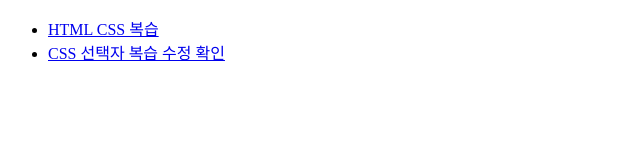
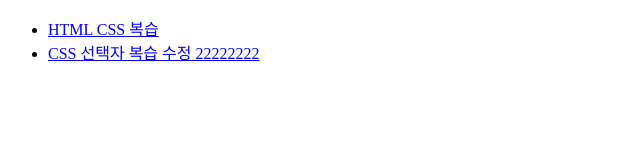
Before and after one commit to yuyeong00/k6_fe, a plain HTML site: page index.html in a window 1280 px wide. Shown: the full height of the page, 0-640 px from the left. Drawn offline with Linux system fonts and the light colour scheme.

Commit message:
수정222222

```diff
--- a/index.html
+++ b/index.html
@@ -9,7 +9,7 @@
     <ul>
         <!-- a 태그는 반드시 href속성을 가짐 -->
         <li><a href="./01/01.html">HTML CSS 복습</a></li>
-        <li><a href="./02/02.html">CSS 선택자 복습 수정 확인</a></li>
+        <li><a href="./02/02.html">CSS 선택자 복습 수정 22222222</a></li>
     </ul>
 </body>
 </html>
```
